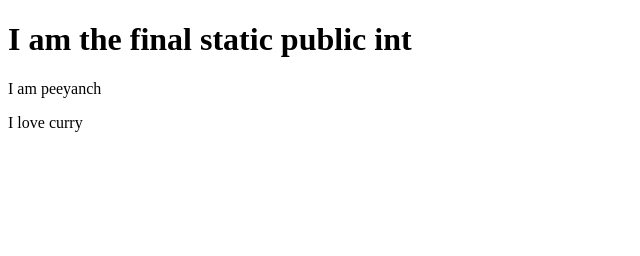
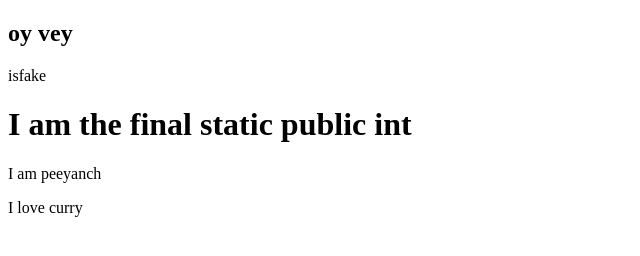
Before and after one commit to 65manboy/boba-drops, a plain HTML site: page index.html in a window 1280 px wide. Shown: the whole page, without its empty margins (0-640 px from the left). Drawn offline with Linux system fonts and the light colour scheme.

Commit message:
Add heading and paragraph elements
Add new heading and paragraph to index.html

```diff
--- a/index.html
+++ b/index.html
@@ -2,6 +2,9 @@
 <html>
   <head> </head>
   <body>
+<h2>oy vey</h2>
+<p> isfake</p>
+
 <h1> I am the final static public int </h1>
 <p>I am peeyanch</p>
 <p>I love curry </p>
```
